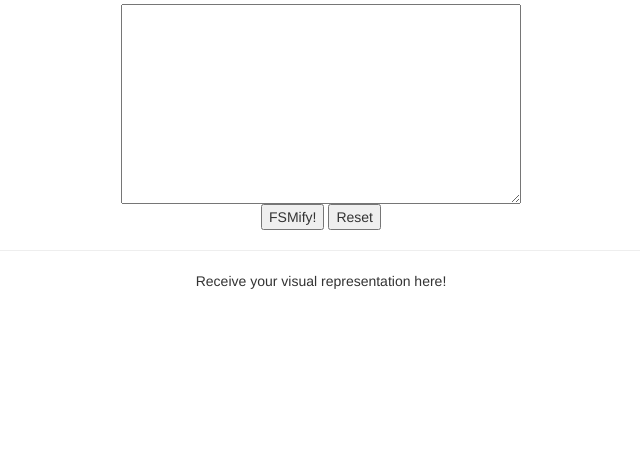
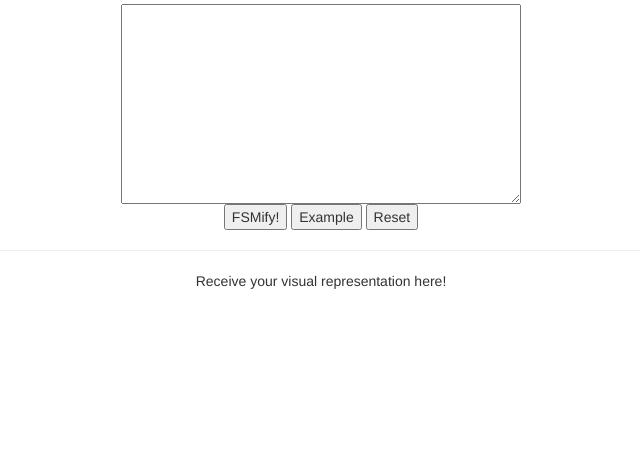
Before and after one commit to jabagawee/fsmify, a Flask app: page / in a window 1280 px wide. Shown: the part 146-616 px from the top of the page, without its empty margins (319-959 px from the left). Run offline with Flask 2, Linux system fonts and the light colour scheme; some libraries are stand-ins or nearby versions.

Commit message:
added an example button

```diff
--- a/app/static/main.js
+++ b/app/static/main.js
@@ -8,6 +8,10 @@ function assert(value, desc) {
 function reset_fsm() {
     $("#txt").val("");
     $("#fsm").attr("src", "");
+}
+
+function fill_example() {
+    $("#txt").val("Example Player\nTit for Tat\n2\nC, 0, 1\nD, 0, 1")
 }
 
 function regex_validate(states) {
--- a/app/templates/index.html
+++ b/app/templates/index.html
@@ -15,6 +15,7 @@
                 <textarea id="txt"></textarea>
                 <br />
                 <button onclick="process_fsm();" type="button">FSMify!</button>
+                <button onclick="fill_example();" type="button">Example</button>
                 <button onclick="reset_fsm();" type="button">Reset</button>
                 <hr />
                 <p>Receive your visual representation here!</p>
```
